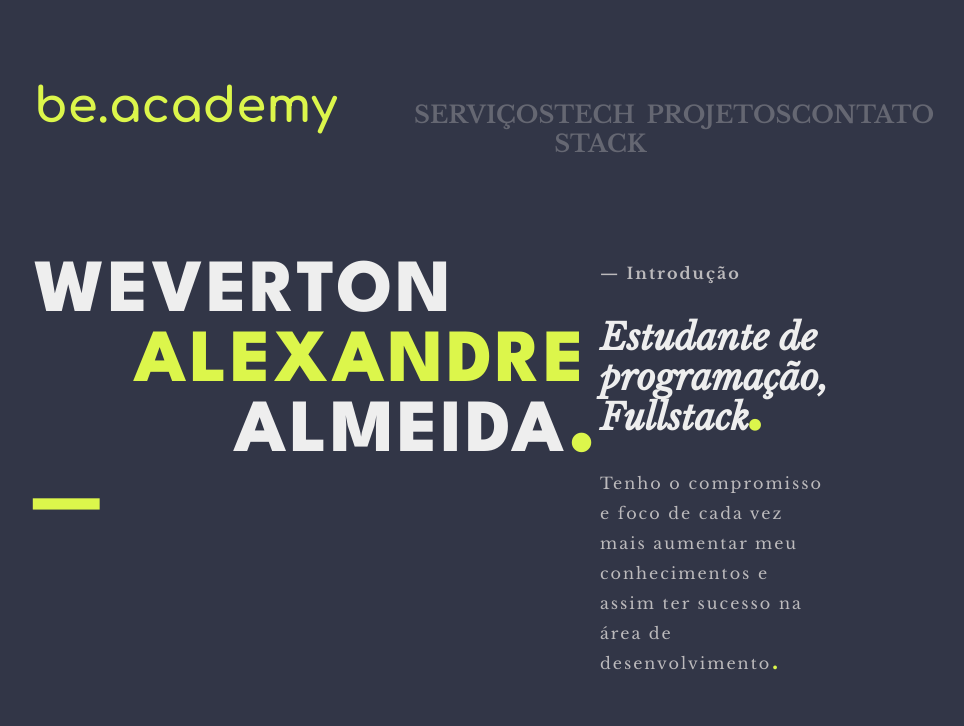
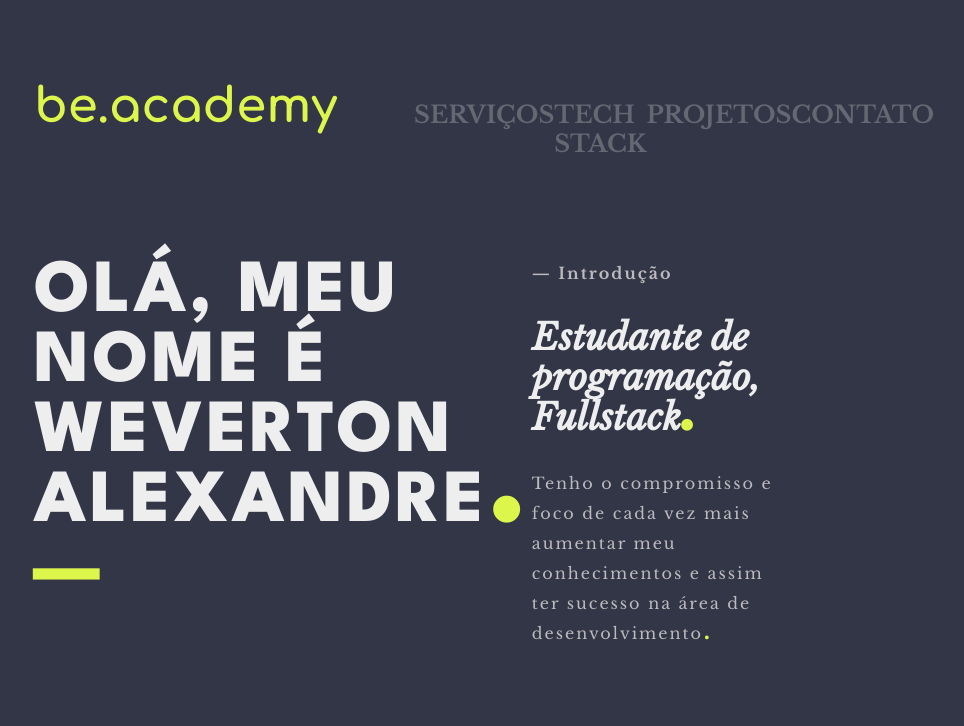
Before and after one commit to Alexandre-A11/beacademy-devstart-frontend-myportfolio, a plain HTML site: page index.html in a window 1280 px wide. Shown: the top 726 px of the page, without its empty margins (226-1190 px from the left). Drawn offline with nearby package versions, Linux system fonts and the light colour scheme.

Commit message:
feat: adiciona efeito de texto ao h1

```diff
--- a/assets/css/styles.css
+++ b/assets/css/styles.css
@@ -167,7 +167,7 @@ nav::before {
   letter-spacing: 0.3rem;
   flex-direction: column;
 }
-
+/*
 .s-hero .name h1 span:first-of-type {
   color: var(--highlight);
   padding-left: 10rem;
@@ -175,15 +175,41 @@ nav::before {
 .s-hero .name h1 span:last-of-type {
   padding-left: 20rem;
 }
-
+*/
+.s-hero .name h1 {
+  max-width: 75%;
+}
 .s-hero .name h1 span .dot {
   padding-left: 0;
   font-size: 130%;
+  max-width: 10%;
+}
+
+.s-hero .name h1 .name-highlight {
+  /* color: var(--highlight); */
 }
 
 .s-hero .name h2 {
   color: var(--highlight);
+  animation: dash 1s steps(1) infinite;
 }
+
+.typing {
+  border-right: 0.1rem solid var(--highlight);
+  animation: caret 1s steps(1) infinite;
+}
+
+@keyframes dash {
+  50% {
+    opacity: 0;
+  }
+}
+@keyframes caret {
+  50% {
+    border-color: transparent;
+  }
+}
+
 .s-hero .about {
   display: flex;
   flex-direction: column;
@@ -217,7 +243,7 @@ nav::before {
 
 .s-hero .about-plus .social-media ul li:last-child {
   color: var(--highlight);
-  transition: all 0.3s ease-in-out;
+  transition: all 0.5s ease-in-out;
 }
 
 .s-hero .about-plus .social-media ul li:hover {
--- a/assets/js/main.js
+++ b/assets/js/main.js
@@ -14,3 +14,60 @@ const swiper = new Swiper(".mySwiper", {
         el: ".swiper-pagination",
     },
 });
+
+document.addEventListener("DOMContentLoaded", function () {
+    const h1 = document.querySelector("h1");
+    const typeSpan = '<span class="typing" aria-hidden="true"></span>';
+    // array with texts to type in typewriter
+    const dataText = [
+        "Olá, meu nome é Weverton Alexandre.",
+        "Mas pode me chamar de Alexandre.",
+        "Seja bem vindo ao meu portfólio. 😁",
+    ];
+
+    // type one text in the typwriter
+    // keeps calling itself until the text is finished
+    function typeWriter(text, i, fnCallback) {
+        // chekc if text isn't finished yet
+        if (i < text.length) {
+            // add next character to h1
+            h1.innerHTML = text.substring(0, i + 1) + typeSpan;
+
+            // wait for a while and call this function again for next character
+            setTimeout(function () {
+                typeWriter(text, i + 1, fnCallback);
+            }, 100);
+        }
+        // text finished, call callback if there is a callback function
+        else if (typeof fnCallback == "function") {
+            // call callback after timeout
+            setTimeout(fnCallback, 5000);
+            h1.innerHTML =
+                text
+                    .replace(".", "<span class='dot'>.</span>")
+                    .replace(
+                        "Alexandre",
+                        "<span class='name-highlight'>Alexandre</span>"
+                    ) + typeSpan;
+        }
+    }
+    // start a typewriter animation for a text in the dataText array
+    function StartTextAnimation(i) {
+        if (typeof dataText[i] == "undefined") {
+            setTimeout(function () {
+                StartTextAnimation(0);
+            }, 20000);
+        }
+        // check if dataText[i] exists
+        if (i < dataText[i].length) {
+            // text exists! start typewriter animation
+            typeWriter(dataText[i], 0, function () {
+                // after callback (and whole text has been animated), start next text
+                StartTextAnimation(i + 1);
+            });
+        }
+    }
+
+    // start the text animation
+    StartTextAnimation(0);
+});
--- a/index.html
+++ b/index.html
@@ -29,11 +29,7 @@
       <section class="s-hero container">
         <div>
           <div class="name">
-            <h1>
-              Weverton <br /><span> Alexandre</span> <br /><span
-                >Almeida<span class="dot">.</span></span
-              >
-            </h1>
+            <h1></h1>
             <h2>&mdash;</h2>
           </div>
 
```
